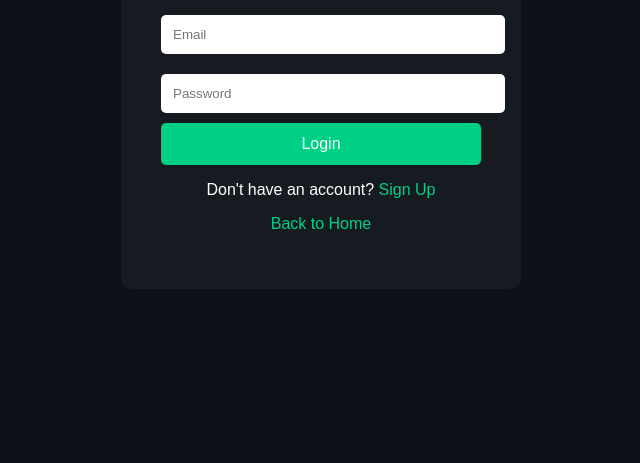
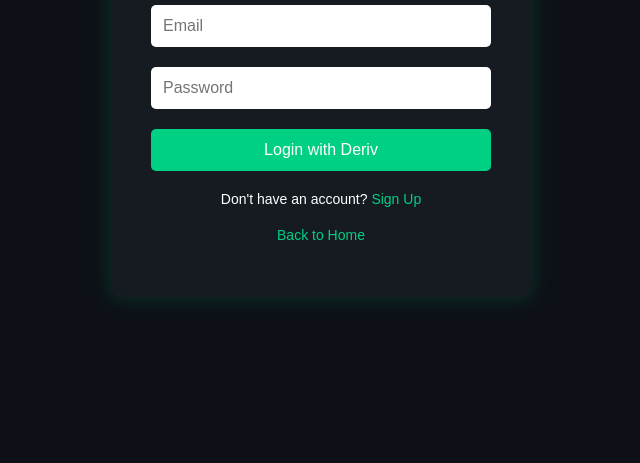
Before and after one commit to ombayoabl/pulsetrades, a plain HTML site: page login.html in a window 1280 px wide. Shown: the part 337-800 px from the top of the page, without its empty margins (319-959 px from the left). Drawn offline with Linux system fonts and the light colour scheme.

Commit message:
added deriv login

```diff
--- a/login.html
+++ b/login.html
@@ -21,12 +21,18 @@
     background:#161b22;
     padding:40px;
     border-radius:10px;
-    width:320px;
+    width:340px;
     text-align:center;
+    box-shadow:0 0 20px rgba(0,208,132,.2);
 }
 
 h1{
     color:#00d084;
+    margin-bottom:10px;
+}
+
+h2{
+    margin-bottom:20px;
 }
 
 input{
@@ -35,22 +41,34 @@
     margin:10px 0;
     border:none;
     border-radius:5px;
+    box-sizing:border-box;
+    font-size:16px;
 }
 
 button{
     width:100%;
     padding:12px;
     background:#00d084;
-    color:white;
+    color:#fff;
     border:none;
     border-radius:5px;
+    font-size:16px;
     cursor:pointer;
-    font-size:16px;
+    margin-top:10px;
+}
+
+button:hover{
+    background:#00b36b;
 }
 
 a{
     color:#00d084;
     text-decoration:none;
+}
+
+.small{
+    margin-top:20px;
+    font-size:14px;
 }
 </style>
 </head>
@@ -58,6 +76,7 @@
 <body>
 
 <div class="box">
+
 <h1>PulseTrades</h1>
 
 <h2>Login</h2>
@@ -66,12 +85,28 @@
 
 <input type="password" placeholder="Password">
 
-<button>Login</button>
+<button id="loginBtn">Login with Deriv</button>
 
-<p>Don't have an account? <a href="signup.html">Sign Up</a></p>
+<p class="small">
+Don't have an account?
+<a href="signup.html">Sign Up</a>
+</p>
 
-<p><a href="index.html">Back to Home</a></p>
+<p class="small">
+<a href="index.html">Back to Home</a>
+</p>
+
 </div>
+
+<script>
+const CLIENT_ID = "33MqJooG5CpHcSnVy04Pb";
+
+document.getElementById("loginBtn").addEventListener("click", function () {
+    window.location.href =
+        "https://oauth.deriv.com/oauth2/authorize?app_id=" +
+        encodeURIComponent(CLIENT_ID);
+});
+</script>
 
 </body>
 </html>
```
Also changed, not shown: auth/callback.js (added, +17 -0 lines).
